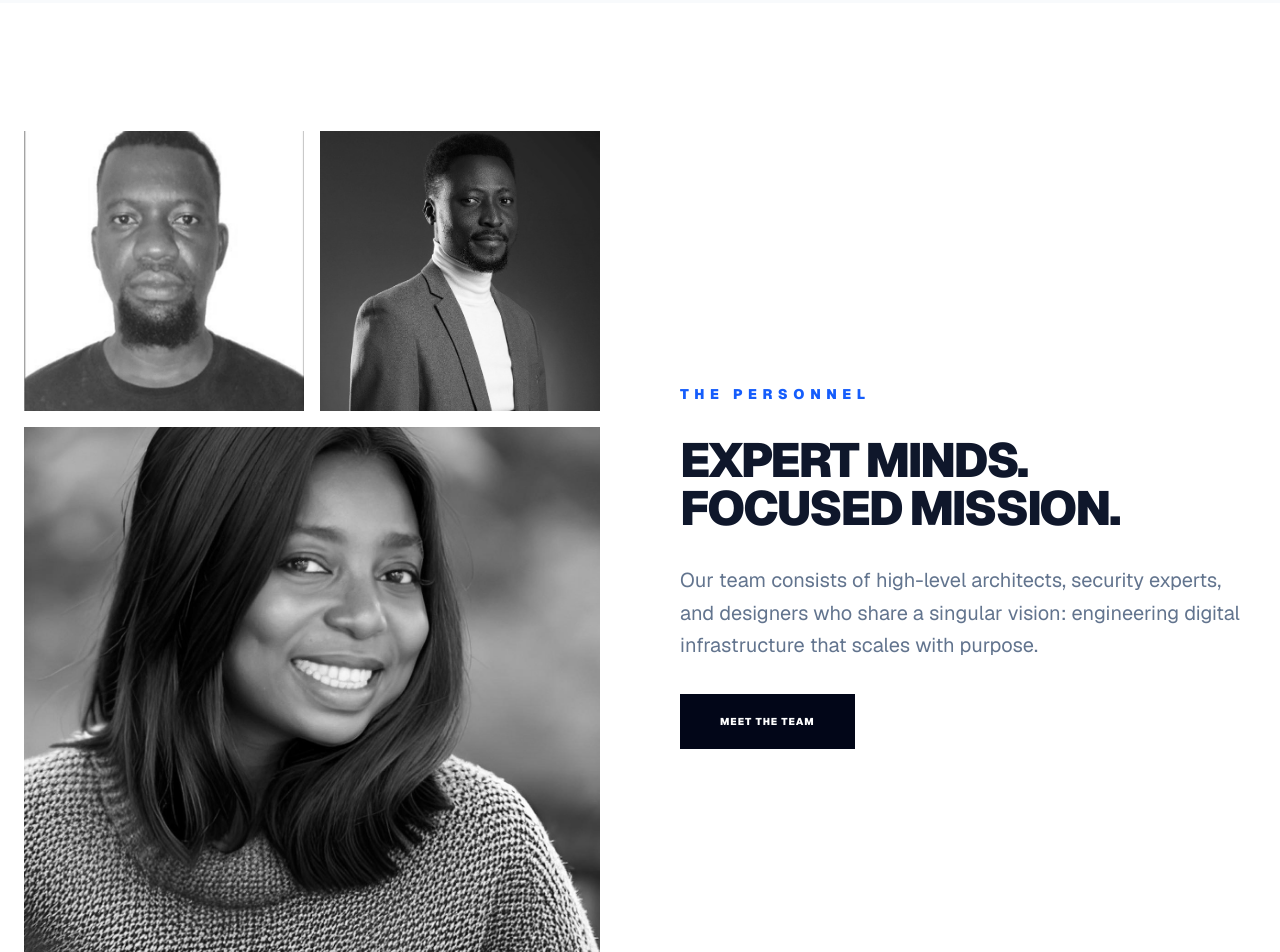
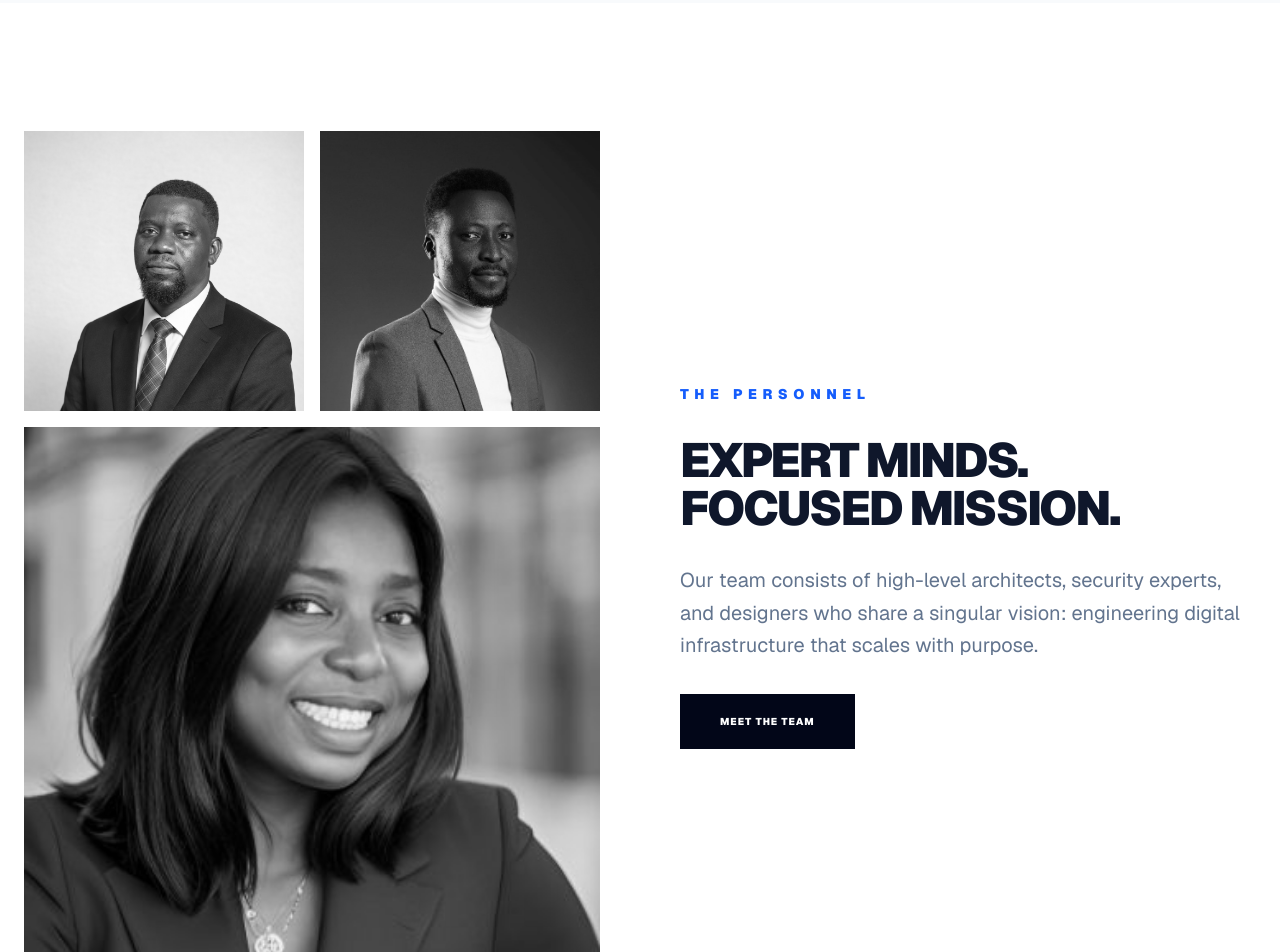
Before and after one commit to gtcsprojects2025-cloud/loplatforms, a Next.js app: page / in a window 1280 px wide. Shown: the part 3260-4212 px from the top of the page. Built offline with nearby package versions, Linux system fonts and the light colour scheme.

Commit message:
team images

```diff
--- a/app/page.tsx
+++ b/app/page.tsx
@@ -1,8 +1,7 @@
 "use client"
 import React, { useState, useEffect } from 'react';
 import Image from 'next/image';
-// import logo from '../public/logo.png';
-// import logo from "../public/"
+
 import {
   Monitor,
   Smartphone,
@@ -86,9 +85,9 @@ const App = () => {
 
   const team = [
 
-    { name: "John Olumutimi", role: "Chief Operations Officer", img: "/john.png" },
+    { name: "John Olumutimi", role: "Chief Operations Officer", img: "/john_2.png" },
     { name: "Kennie Oyinloye.", role: "Chief Technology Officer", img: "/Kennie.jpg" },
-    { name: "Layo Obidike", role: "Chief Executive Officer", img: "/Layo-Obidike.jpg" },
+    { name: "Layo Obidike", role: "Chief Executive Officer", img: "/layo.jpeg" },
   ];
 
   const services = [
@@ -247,7 +246,7 @@ const App = () => {
                   {team.map((member, i) => (
                     <div key={i} className="bg-white p-12 group reveal">
                       <div className="aspect-square overflow-hidden mb-8 grayscale group-hover:grayscale-0 transition-all duration-700">
-                        <img src={member.img} alt={member.name} className="w-full h-full object-cover" />
+                        <img src={member.img} alt={member.name} className="w-full h-full object-cover object-top" />
                       </div>
                       <h4 className="text-2xl font-black text-slate-900 uppercase tracking-tighter">{member.name}</h4>
                       <p className="text-blue-600 font-black uppercase text-[10px] tracking-widest mb-6">{member.role}</p>
@@ -601,7 +600,7 @@ const App = () => {
                   <div className="grid grid-cols-2 gap-4 reveal">
                     {team.slice(0, 3).map((member, i) => (
                       <div key={i} className={`aspect-square relative overflow-hidden ${i === 2 ? 'col-span-2' : ''}`}>
-                        <img src={member.img} className="w-full h-full object-cover grayscale hover:grayscale-0 transition-all duration-500" alt={member.name} />
+                        <img src={member.img} className="w-full h-full object-cover object-top grayscale hover:grayscale-0 transition-all duration-500" alt={member.name} />
                       </div>
                     ))}
                   </div>
```
Also changed, not shown: public/john_2.png (added), public/layo.jpeg (added).
